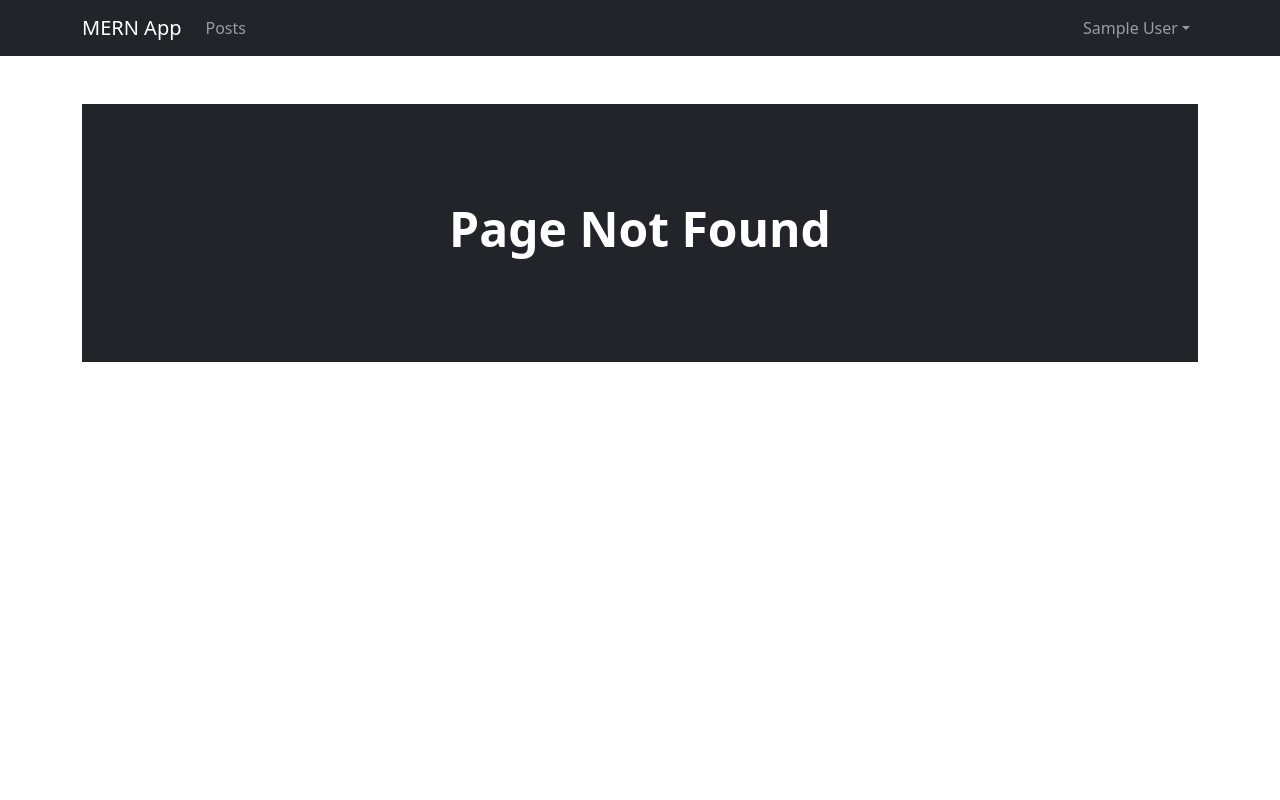
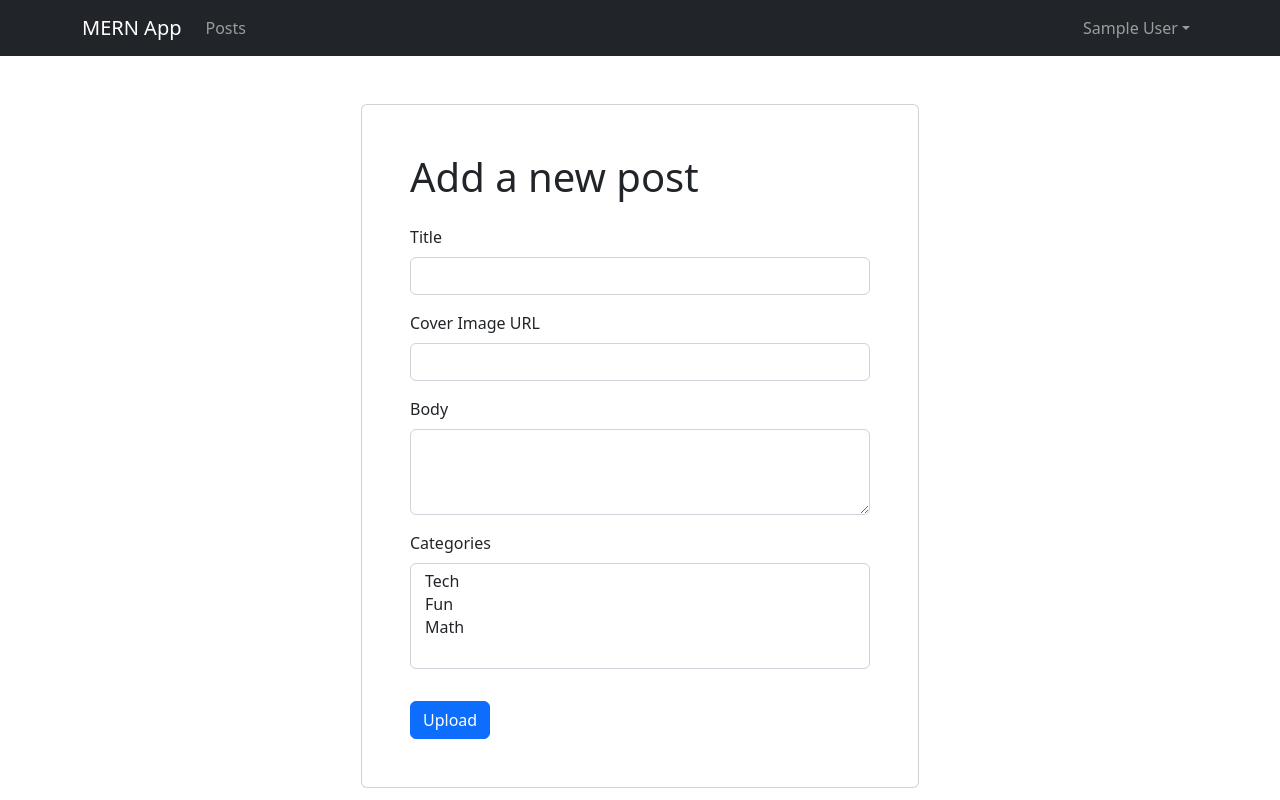
Before and after one commit to nahid111/blog-frontend, a React (Vite) app: page /posts/add in a window 1280 px wide. Before the commit this address had no page. Built offline with nearby package versions, Linux system fonts and the light colour scheme; sample sign-in values are in the browser's storage.

Commit message:
Post Add

```diff
--- a/src/Routes.jsx
+++ b/src/Routes.jsx
@@ -11,6 +11,7 @@ import LoginScreen from "./screens/LoginScreen.jsx";
 import RegisterScreen from "./screens/RegisterScreen.jsx";
 import ProfileScreen from "./screens/ProfileScreen.jsx";
 import PostsScreen from "./screens/PostsScreen.jsx";
+import PostsAddScreen from "./screens/PostsAddScreen.jsx";
 import NotFound from "./components/NotFound.jsx";
 
 const router = createBrowserRouter(
@@ -22,6 +23,7 @@ const router = createBrowserRouter(
         <Route path="/register" element={<RegisterScreen />} />
         <Route path="/posts" element={<PostsScreen />} />
         <Route path="" element={<PrivateRoute />}>
+          <Route path="/posts/add" element={<PostsAddScreen />} />
           <Route path="/profile" element={<ProfileScreen />} />
         </Route>
         <Route path="*" element={<NotFound />} />
--- a/src/components/Header.jsx
+++ b/src/components/Header.jsx
@@ -4,6 +4,7 @@ import { FaSignInAlt, FaSignOutAlt } from "react-icons/fa";
 import { useNavigate } from "react-router-dom";
 import { useDispatch, useSelector } from "react-redux";
 import { logout } from "../slices/authSlice";
+import { clearPosts } from "../slices/postsSlice";
 import { toast } from "react-toastify";
 
 const Header = () => {
@@ -15,7 +16,8 @@ const Header = () => {
   const logoutHandler = async () => {
     try {
       dispatch(logout());
-      toast.success("Successfully signed out");
+      dispatch(clearPosts());
+      // toast.success("Successfully signed out");
       navigate("/login");
     } catch (err) {
       console.error(err);
--- a/src/screens/LoginScreen.jsx
+++ b/src/screens/LoginScreen.jsx
@@ -30,7 +30,7 @@ const LoginScreen = () => {
     try {
       const res = await login({ email, password }).unwrap();
       dispatch(setCredentials({ ...res }));
-      toast.success("Successfully signed in");
+      // toast.success("Successfully signed in");
       navigate("/");
     } catch (err) {
       console.error(err);
--- /dev/null
+++ b/src/screens/PostsAddScreen.jsx
@@ -0,0 +1,115 @@
+import { useState } from "react";
+import { Form, Button } from "react-bootstrap";
+import FormContainer from "../components/FormContainer";
+import { useNavigate } from "react-router-dom";
+import { useDispatch, useSelector } from "react-redux";
+import { useCreatePostsMutation } from "../slices/postsApiSlice";
+import { setPosts } from "../slices/postsSlice";
+import { toast } from "react-toastify";
+import Loader from "../components/Loader";
+
+const PostsAddScreen = () => {
+  const [title, setTitle] = useState("");
+  const [body, setBody] = useState("");
+  const [cvrImgUrl, setCvrImgUrl] = useState("");
+  const [cats, setCats] = useState([]);
+
+  const { postList } = useSelector((state) => state.posts);
+  const [createPost, { isLoading }] = useCreatePostsMutation();
+  const dispatch = useDispatch();
+  const navigate = useNavigate();
+
+  const handleCatsChange = (e) => {
+    e.preventDefault();
+    const options = e.target.selectedOptions;
+    const vals = [].slice.call(options).map((item) => parseInt(item.value));
+    setCats(vals);
+  };
+
+  const submitHandler = async (e) => {
+    e.preventDefault();
+    try {
+      const res = await createPost({
+        title: title,
+        body: body,
+        cover_img_url: cvrImgUrl,
+        categories: cats
+      }).unwrap();
+      dispatch(setPosts([...postList, res]));
+      navigate("/posts");
+    } catch (err) {
+      if (err.originalStatus === 500) {
+        toast.error("Something went wrong!", { theme: "colored" });
+      }
+      if (err.status === 400) {
+        for (let key in err.data) {
+          toast.error(`${key}: ${err.data[key][0]}`);
+        }
+      }
+      console.log(err);
+    }
+  };
+
+  return (
+    <>
+      {isLoading ? (
+        <Loader />
+      ) : (
+        <FormContainer>
+          <h1>Add a new post</h1>
+          <Form onSubmit={submitHandler}>
+            <Form.Group className="my-3" controlId="title">
+              <Form.Label>Title</Form.Label>
+              <Form.Control
+                type="text"
+                value={title}
+                onChange={(e) => setTitle(e.target.value)}
+                required
+              ></Form.Control>
+            </Form.Group>
+
+            <Form.Group className="my-3" controlId="cvrImgUrl">
+              <Form.Label>Cover Image URL</Form.Label>
+              <Form.Control
+                type="text"
+                value={cvrImgUrl}
+                onChange={(e) => setCvrImgUrl(e.target.value)}
+              ></Form.Control>
+            </Form.Group>
+
+            <Form.Group className="my-3" controlId="body">
+              <Form.Label>Body</Form.Label>
+              <Form.Control
+                as="textarea"
+                rows={3}
+                value={body}
+                onChange={(e) => setBody(e.target.value)}
+                required
+              />
+            </Form.Group>
+
+            <Form.Group className="my-3" controlId="body">
+              <Form.Label>Categories</Form.Label>
+              <Form.Select
+                aria-label="Default select example"
+                multiple
+                value={cats}
+                onChange={handleCatsChange}
+              >
+                <option value="1">Tech</option>
+                <option value="2">Fun</option>
+                <option value="6">Math</option>
+              </Form.Select>
+            </Form.Group>
+
+            <Button type="submit" variant="primary" className="mt-3">
+              Upload
+            </Button>
+          </Form>
+        </FormContainer>
+      )}
+    </>
+  );
+};
+
+export default PostsAddScreen;
--- a/src/slices/postsApiSlice.js
+++ b/src/slices/postsApiSlice.js
@@ -1,5 +1,5 @@
 import { apiSlice } from "./apiSlice";
-const URL_PREFIX = "/api/v1/posts";
+const URL_PREFIX = "/api/v1/posts/";
 
 export const postsApiSlice = apiSlice.injectEndpoints({
   endpoints: (builder) => ({
--- a/src/slices/postsSlice.js
+++ b/src/slices/postsSlice.js
@@ -15,12 +15,17 @@ const postsSlice = createSlice({
       state.postList = state.filter((post) => post.id !== action.payload.id);
     },
     updatePost: (state, action) => {
-      const indx = state.postList.findIndex((post) => post.id == action.payload.id);
+      const indx = state.postList.findIndex(
+        (post) => post.id == action.payload.id
+      );
       state.postList[indx] = action.payload;
+    },
+    clearPosts: (state, action) => {
+      state.postList = [];
     }
   }
 });
 
-export const { setPosts, removePost, updatePost } = postsSlice.actions;
+export const { setPosts, removePost, updatePost, clearPosts } = postsSlice.actions;
 
 export default postsSlice.reducer;
```
